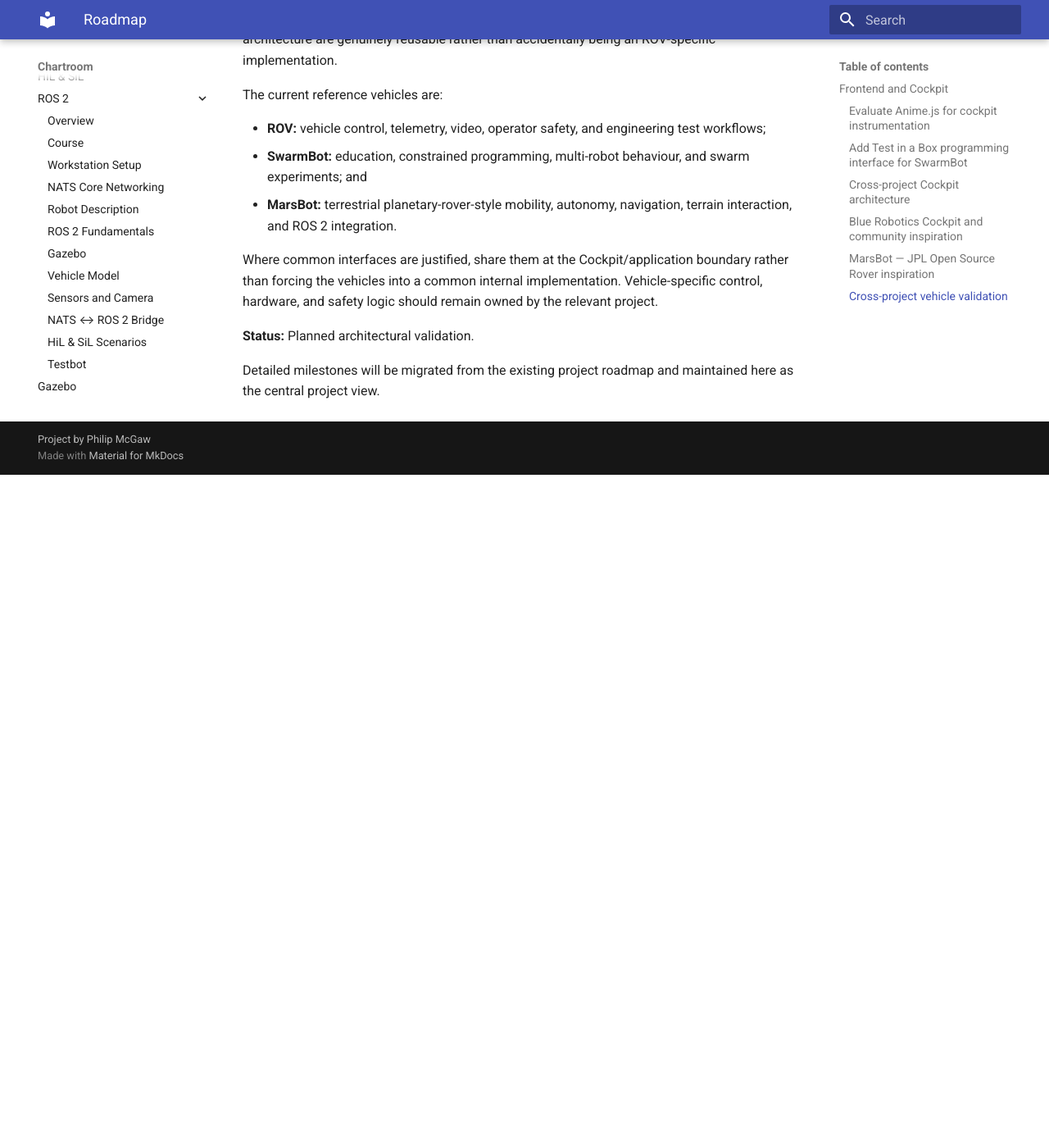
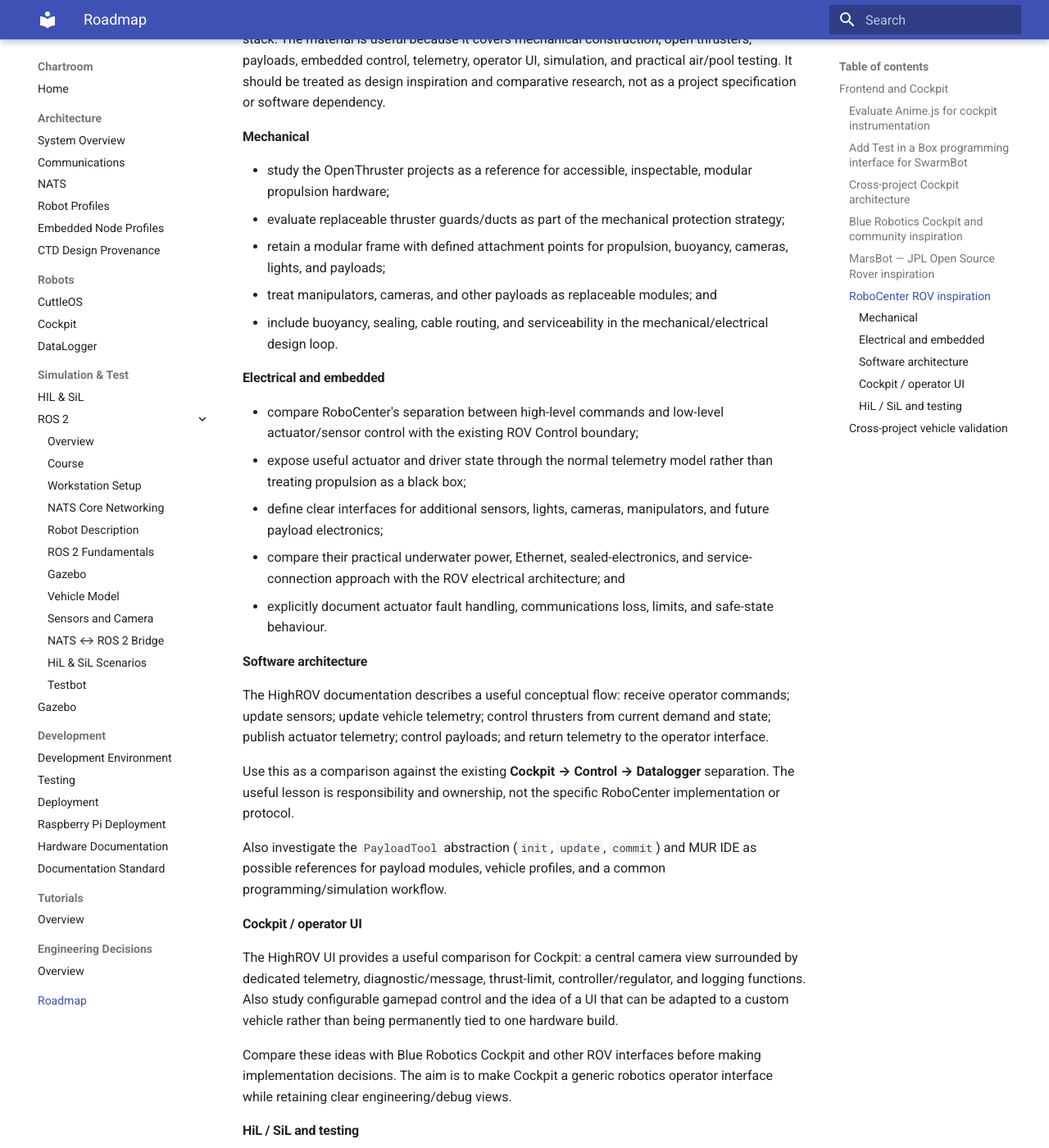
Before and after one commit to PhilipMcGaw/robot-ChartRoom, an MkDocs documentation site: the page built from docs/roadmap.md, in a window 1280 px wide and 1400 px high, scrolled down 3453 px. Shown: the whole window at 82% size. Built offline with MkDocs 1.6.1 and Material for MkDocs 9.7.7, drawn with Linux system fonts in a browser that asks for light colours; before the commit the page ends 4083 px from its top, so only the background shows below that; some of the changed text lies outside the part shown.

Commit message:
docs: add RoboCenter ROV inspiration to roadmap

```diff
--- a/docs/roadmap.md
+++ b/docs/roadmap.md
@@ -87,6 +87,57 @@
 
 **Read later:** [NASA JPL Open Source Rover](https://github.com/nasa-jpl/open-source-rover) and [OSR rover code](https://github.com/nasa-jpl/osr-rover-code).
 
+### RoboCenter ROV inspiration
+
+Review the surviving RoboCenter/MUR material as a reference for a complete ROV development stack. The material is useful because it covers mechanical construction, open thrusters, payloads, embedded control, telemetry, operator UI, simulation, and practical air/pool testing. It should be treated as design inspiration and comparative research, not as a project specification or software dependency.
+
+#### Mechanical
+
+- study the OpenThruster projects as a reference for accessible, inspectable, modular propulsion hardware;
+- evaluate replaceable thruster guards/ducts as part of the mechanical protection strategy;
+- retain a modular frame with defined attachment points for propulsion, buoyancy, cameras, lights, and payloads;
+- treat manipulators, cameras, and other payloads as replaceable modules; and
+- include buoyancy, sealing, cable routing, and serviceability in the mechanical/electrical design loop.
+
+#### Electrical and embedded
+
+- compare RoboCenter's separation between high-level commands and low-level actuator/sensor control with the existing ROV Control boundary;
+- expose useful actuator and driver state through the normal telemetry model rather than treating propulsion as a black box;
+- define clear interfaces for additional sensors, lights, cameras, manipulators, and future payload electronics;
+- compare their practical underwater power, Ethernet, sealed-electronics, and service-connection approach with the ROV electrical architecture; and
+- explicitly document actuator fault handling, communications loss, limits, and safe-state behaviour.
+
+#### Software architecture
+
+The HighROV documentation describes a useful conceptual flow: receive operator commands; update sensors; update vehicle telemetry; control thrusters from current demand and state; publish actuator telemetry; control payloads; and return telemetry to the operator interface.
+
+Use this as a comparison against the existing **Cockpit → Control → Datalogger** separation. The useful lesson is responsibility and ownership, not the specific RoboCenter implementation or protocol.
+
+Also investigate the `PayloadTool` abstraction (`init`, `update`, `commit`) and MUR IDE as possible references for payload modules, vehicle profiles, and a common programming/simulation workflow.
+
+#### Cockpit / operator UI
+
+The HighROV UI provides a useful comparison for Cockpit: a central camera view surrounded by dedicated telemetry, diagnostic/message, thrust-limit, controller/regulator, and logging functions. Also study configurable gamepad control and the idea of a UI that can be adapted to a custom vehicle rather than being permanently tied to one hardware build.
+
+Compare these ideas with Blue Robotics Cockpit and other ROV interfaces before making implementation decisions. The aim is to make Cockpit a generic robotics operator interface while retaining clear engineering/debug views.
+
+#### HiL / SiL and testing
+
+Use the RoboCenter simulator and MUR IDE as references for:
+
+- running control software against a simulated vehicle before hardware;
+- repeatable missions and operator workflows;
+- testing telemetry and UI behaviour without a pool test;
+- separating air/debug tests from wet/pool tests;
+- keeping simulation and hardware models conceptually aligned; and
+- recording sufficient state to reproduce test failures.
+
+This supports the existing **ROV - HiL-and-SiL** direction and the goal of making simulation a normal engineering tool.
+
+**Status:** Research / inspiration. No RoboCenter software dependency is planned.
+
+**Read later:** [RoboCenter research notes](research/robocenter.md), which contains the surviving primary-source links, including the [RoboCenter materials index](https://robocenter.net/materials/), [HighROV manuals](https://robocenter.net/media/documents/HighROV_Manual_RUS.pdf), [MUR Thruster 200 specification](https://robocenter.net/documents/77/%D0%A1%D0%BF%D0%B5%D1%86%D0%B8%D1%84%D0%B8%D0%BA%D0%B0%D1%86%D0%B8%D1%8F_MUR_Thruster_200.pdf), [MUR simulator](https://simulator.robocenter.org/), [MUR firmware](https://github.com/murproject/rov_firmware), and [RovUI](https://github.com/murproject/RovUI).
+
 ### Cross-project vehicle validation
 
 Use substantially different vehicle types to validate whether Cockpit and the supporting software architecture are genuinely reusable rather than accidentally being an ROV-specific implementation.
```
